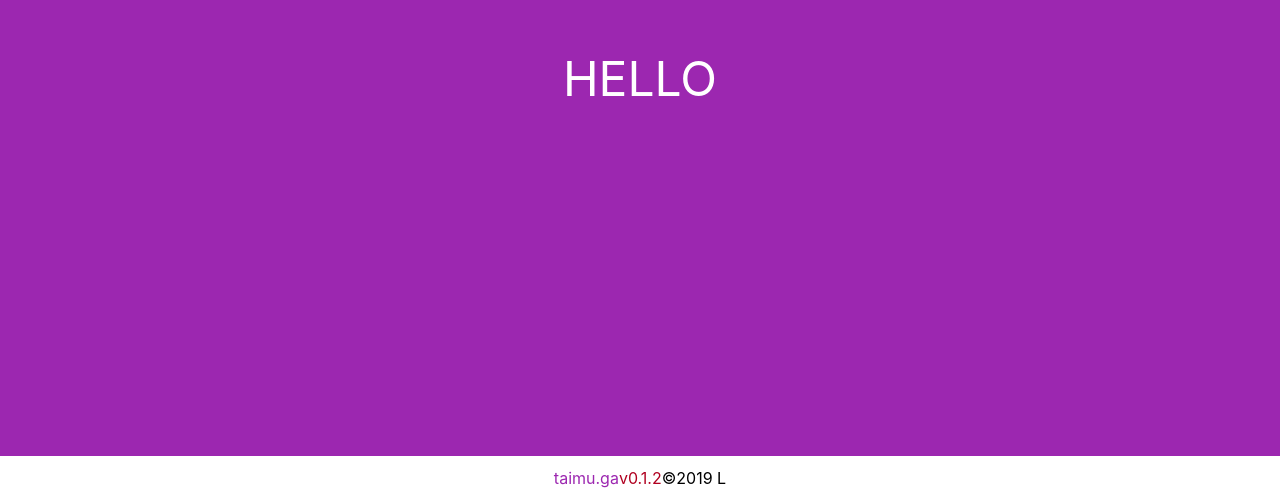
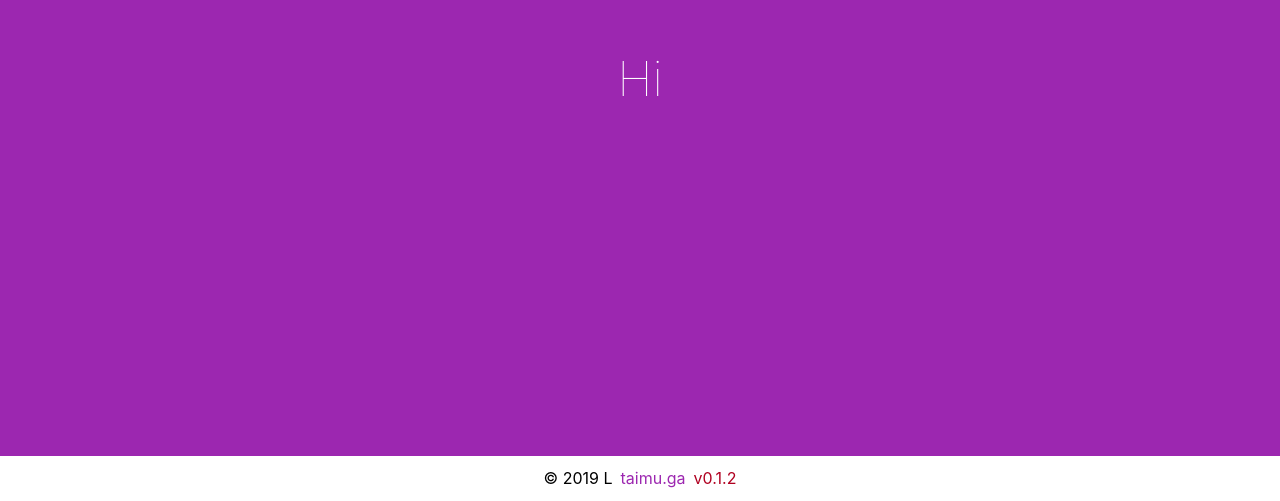
Before and after one commit to louisgv/lrat, a React (Create React App) app: page / in a window 1280 px wide. Shown: the part 299-800 px from the top of the page. Built offline with nearby package versions, Linux system fonts and the light colour scheme.

Commit message:
Ready to move to a template repo yeah

```diff
--- a/src/App.tsx
+++ b/src/App.tsx
@@ -2,7 +2,7 @@ import React from 'react'
 
 import { hot } from 'react-hot-loader/root'
 import { ThemeProvider } from 'styled-components/macro'
-import { theme, Global } from './styles'
+import { theme, Global, Separator } from './styles'
 
 import { Header } from 'components/Header'
 import { Footer } from 'components/Footer'
@@ -18,10 +18,12 @@ const App: React.FC = () => (
   <ThemeProvider theme={theme}>
     <>
       <Global />
-      <Header>HELLO</Header>
+      <Header>Hi</Header>
       <Footer>
-        <Text color="primary">{name}</Text> <Text color="error">v{version}</Text>{' '}
-        ©{year} L
+        © {year} L <Separator width={0.5} />
+        <Text color="primary">{name}</Text>
+        <Separator width={0.5} />
+        <Text color="error">v{version}</Text>
       </Footer>
     </>
   </ThemeProvider>
--- a/src/components/Header.tsx
+++ b/src/components/Header.tsx
@@ -9,4 +9,5 @@ export const Header = styled.header`
   color: ${p => p.theme.color.text};
 
   font-size: ${p => p.theme.fontSize.header}em;
+  font-weight: 100;
 `
--- a/src/styles/index.tsx
+++ b/src/styles/index.tsx
@@ -90,6 +90,11 @@ export const Global = createGlobalStyle`
   }
 `
 
+export const Separator = styled.div<SeparatorProps>`
+  width: ${p => p.width || 0}em;
+  height: ${p => p.height || 0}em;
+`
+
 export const Text = styled.span<ColorProps & { fontSize?: string }>`
   color: ${p => (p.color ? p.theme.color[p.color] : p.theme.color.primary)};
   font-size: ${p => p.fontSize || '1em'};
```
